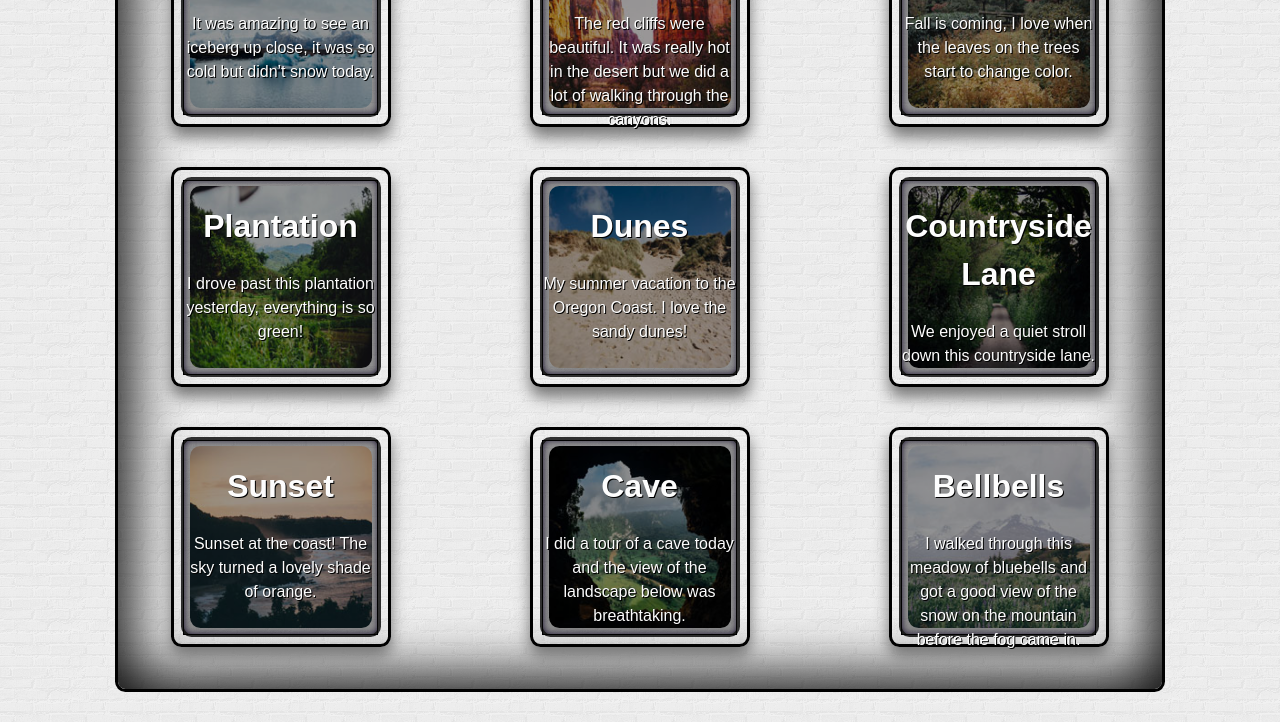
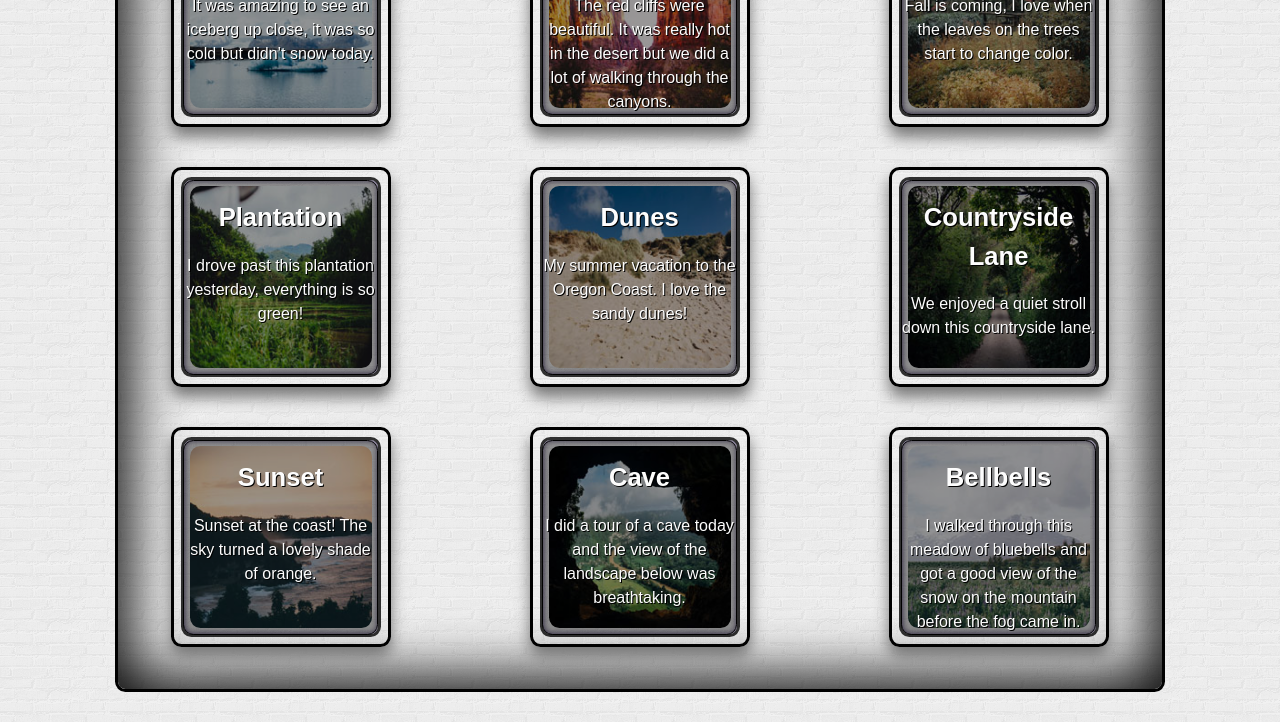
Before and after one commit to SamAtkinsonModeste/techDegree_project-5-interactive-gallery, a plain HTML site: page index.html in a window 1280 px wide. Shown: the part 599-1321 px from the top of the page. Drawn offline with nearby package versions, Linux system fonts and the light colour scheme; a web font is replaced by a local one.

Commit message:
Styled jQuery figcaption h1 and font

```diff
--- a/css/main.css
+++ b/css/main.css
@@ -128,7 +128,8 @@ a {
 .thumbNail,
  figure,
  figure img,
- .figCap-default {
+ .figCap-default,
+ .j-figCap {
 	border-radius: 0.650em;
 
  }
@@ -192,6 +193,8 @@ figure {
 	background: rgba(000, 000, 000, .4);
 	border: 1px solid #000;
 	text-shadow: 1px 1px 0 #000;
+	transform-origin: top center;
+
 
 }
 
@@ -249,13 +252,22 @@ transform: rotate(0deg) rotateX(-270deg) rotateX(270deg);
 
 /*FONT FOR THE IMAGE CAPTIONS*/
 
-.figCap-default, p {
+.figCap-default,
+.j-figCap,
+ p {
 	font-family: 'Arima Madurai', sans-serif, cursive;
 }
 
 
-#searchImgs, .figCap-default h1, h2 {
+#searchImgs,
+ .figCap-default h1,
+ .j-figCap h1,
+  h2 {
 	font-family: 'Elsie', sans-serif, cursive;
+}
+
+.j-figCap h1 {
+  font-size: 1.6em;
 }
 
 
```
